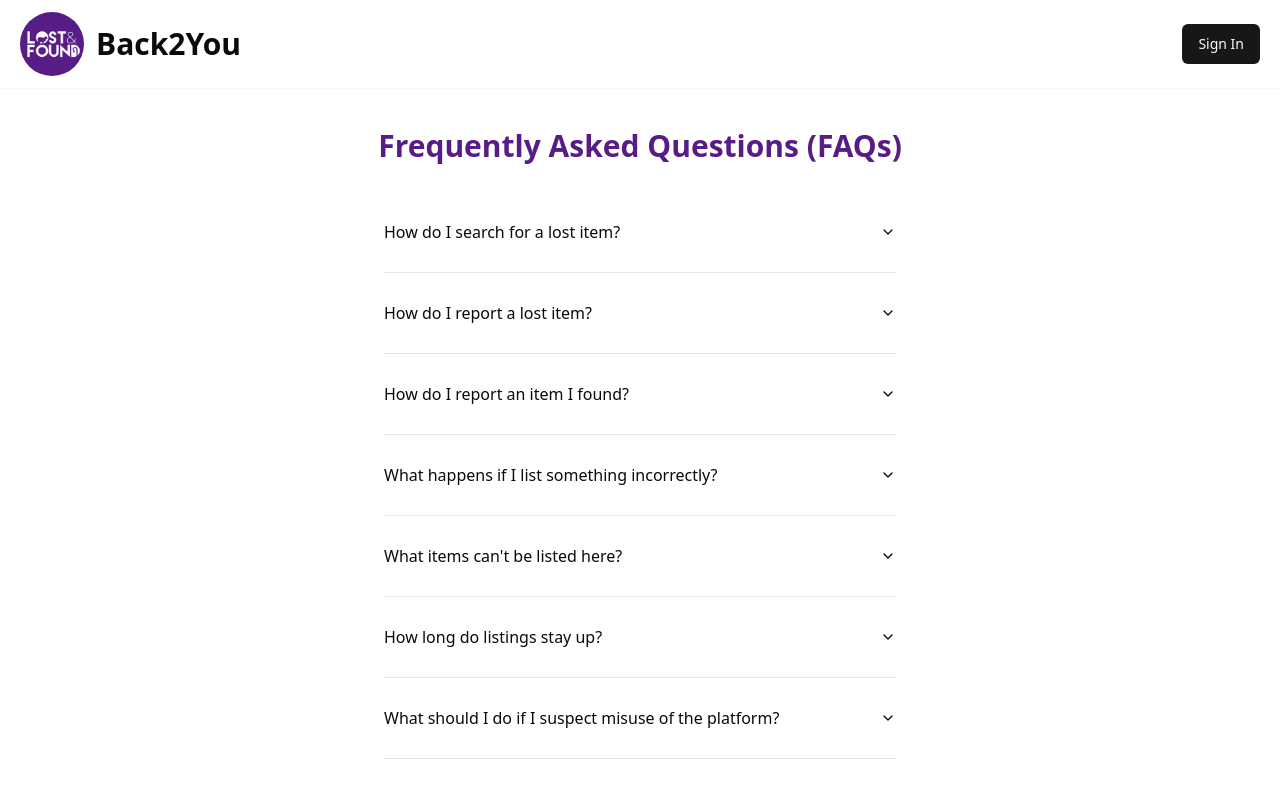
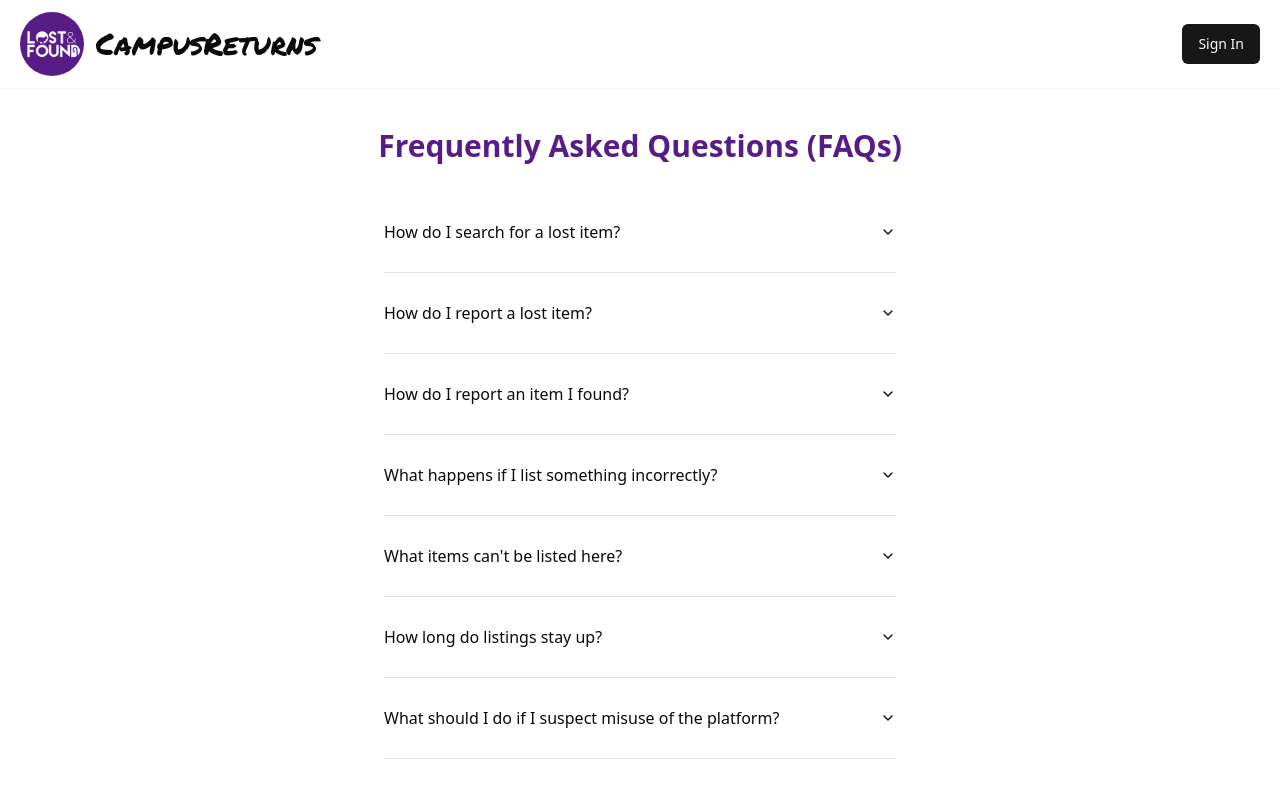
Before and after one commit to krishnaj01/404NotFound_AutomatexHackathon_Meraz5.0, a React (Vite) app in the folder frontend/lost-found/: page /faq in a window 1280 px wide. Shown: the top 800 px of the page. Built offline with nearby package versions, Linux system fonts and the light colour scheme; no server answers.

Commit message:
header & footer font changed

```diff
--- a/frontend/lost-found/index.html
+++ b/frontend/lost-found/index.html
@@ -1,17 +1,20 @@
 <!doctype html>
 <html lang="en">
+
 <head>
   <meta charset="UTF-8" />
+  <link rel="preconnect" href="https://fonts.googleapis.com">
+  <link rel="preconnect" href="https://fonts.gstatic.com" crossorigin>
+  <link href="https://fonts.googleapis.com/css2?family=Permanent+Marker&display=swap" rel="stylesheet">
   <link rel="icon" type="image/svg+xml" href="/lost-found.jpg" />
   <meta name="viewport" content="width=device-width, initial-scale=1.0" />
-    <title>Back2You</title>
-    <link
-    href="https://cdnjs.cloudflare.com/ajax/libs/font-awesome/5.15.3/css/all.min.css"
-    rel="stylesheet"
-  />
+  <title>CampusReturns</title>
+  <link href="https://cdnjs.cloudflare.com/ajax/libs/font-awesome/5.15.3/css/all.min.css" rel="stylesheet" />
 </head>
+
 <body>
   <div id="root"></div>
   <script type="module" src="/src/main.jsx"></script>
 </body>
+
 </html>
--- a/frontend/lost-found/src/components/custom/Footer.jsx
+++ b/frontend/lost-found/src/components/custom/Footer.jsx
@@ -11,7 +11,7 @@ const Footer = () => {
 
       {/* Div 1: Visible on all screen sizes */}
       <div className='flex flex-col items-center justify-center'>
-        <h1 className='font-bold text-6xl'>Back2You</h1>
+        <h1 className='font-bold text-6xl permanent-marker-regular'>CampusReturns</h1>
         <h5 className='text-xl text-gray-400 mb-8'>Lost something? We are here to bring it back</h5>
         <div>
           <h2 className='text-2xl mb-5'>Contact Us</h2>
--- a/frontend/lost-found/src/components/custom/LandingHeader.jsx
+++ b/frontend/lost-found/src/components/custom/LandingHeader.jsx
@@ -78,7 +78,7 @@ const LandingHeader = () => {
             <a href="/">
               <div className="flex gap-3 items-center cursor-pointer">
                 <img src="/lost-found.jpg" className="h-16 rounded-full" alt="logo" />
-                <h2 className="font-bold text-3xl">Back2You</h2>
+                <h2 className="font-bold text-3xl permanent-marker-regular">CampusReturns</h2>
               </div>
             </a>
             <Button onClick={() => setOpenDialog(true)}>Sign In</Button>
@@ -181,7 +181,7 @@ const LandingHeader = () => {
             <a href="/">
               <div className="flex gap-3 items-center cursor-pointer">
                 <img src="/lost-found.jpg" className="h-16 rounded-full" alt="logo" />
-                <h2 className="font-bold text-3xl">Back2You</h2>
+                <h2 className="font-bold text-3xl permanent-marker-regular">CampusReturns</h2>
               </div>
             </a>
             <Button onClick={() => setOpenDialog(true)}>Sign In</Button>
--- a/frontend/lost-found/src/index.css
+++ b/frontend/lost-found/src/index.css
@@ -117,3 +117,9 @@
     @apply bg-background text-foreground;
   }
 }
+
+.permanent-marker-regular {
+  font-family: "Permanent Marker", cursive;
+  font-weight: 400;
+  font-style: normal;
+}
```
Lines whose indentation alone changed are shown as unchanged.
